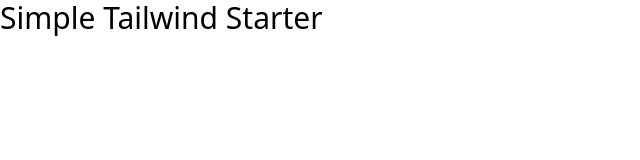
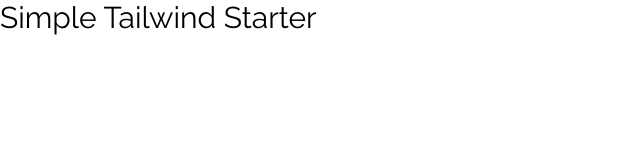
Before and after one commit to GazzaJ/fylo-website, a website: page index.html in a window 1280 px wide. Shown: the whole page, without its empty margins (0-640 px from the left). Drawn offline with Linux system fonts and the light colour scheme.

Commit message:
Added fonts and CSS config elements

```diff
--- a/index.html
+++ b/index.html
@@ -4,8 +4,12 @@
     <meta charset="UTF-8">
     <meta http-equiv="X-UA-Compatible" content="IE=edge">
     <meta name="viewport" content="width=device-width, initial-scale=1.0">
+    <link rel="shortcut icon" href="images/favicon-32x32.png" type="image/png">
+    <link rel="preconnect" href="https://fonts.googleapis.com">
+    <link rel="preconnect" href="https://fonts.gstatic.com" crossorigin>
+    <link href="https://fonts.googleapis.com/css2?family=Open+Sans:wght@400;700&family=Raleway:ital,wght@0,400;0,700;1,400&display=swap" rel="stylesheet">
     <link rel="stylesheet" href="css/style.css">
-    <title>Simple Tailwind Strarter</title>
+    <title>Fylo Website</title>
 </head>
 <body>
     <h1 class="text-3xl">Simple Tailwind Starter</h1>
--- a/tailwind.config.js
+++ b/tailwind.config.js
@@ -2,7 +2,32 @@
 module.exports = {
   content: ['./*.html'],
   theme: {
-    extend: {},
+    extend: {
+      colors: {
+        darkBlue: 'hsl(217, 28% 15%',
+        darkBlue1: 'hsl(218, 28%, 13%)',
+        darkBlue2: 'hsl(216, 53%, 9%)',
+        darkBlue3: 'hsl(219, 30% 18%)',
+        accentCyan: 'hsl(176, 68%, 64%)',
+        accentBlue: 'hsl(198, 60%, 50%)',
+        lightRed: 'hsl(0, 100%, 63%)',
+      },
+      fontFamily: {
+        sans: ['Raleway', 'sans-serif'],
+        opensans: ['Open Sans'],
+      },
+      backgroundImage: (theme) => ({
+        'logo-dark-mode': "url('../images/logo-dark-mode.svg')",
+        'logo-light-mode': "url('../images/logo-light-mode.svg')",
+        'curvy-dark-mode': "url('../images/bg-curvy-dark-mode.svg')",
+        'curvy-light-mode': "url('../images/bg-curvy-light-mode.svg')",
+      })
+    },
+  },
+  variants: {
+    extend: {
+      backgroundImage: ['dark'],
+    }
   },
   plugins: [],
 }
```
Also changed, not shown: css/style.css.
